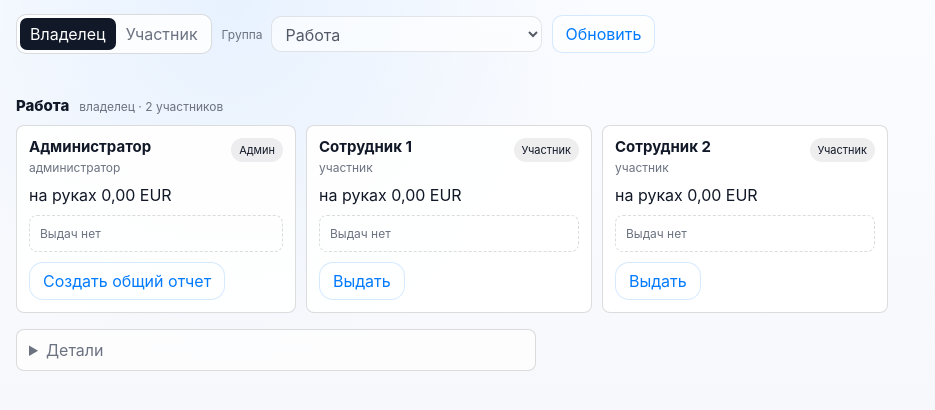
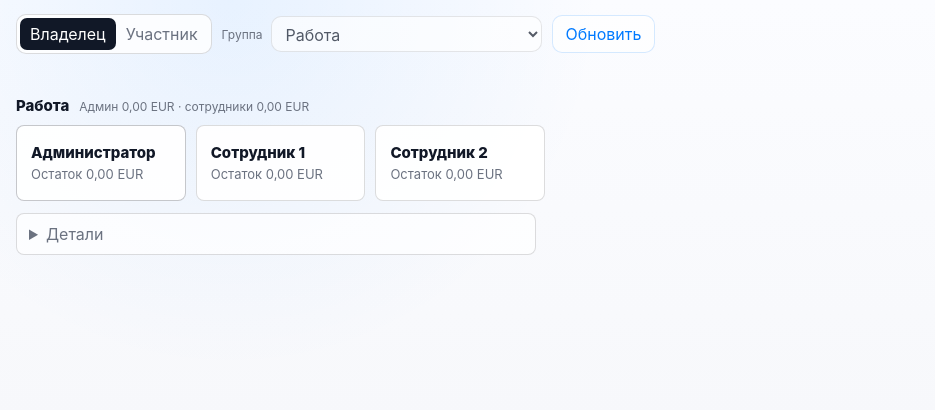
Before and after one commit to vetus-nauta/brkovic-ltd, a PHP site: page /captain-fin/index.html in a window 1280 px wide. Shown: the top 410 px of the page, without its empty margins (0-935 px from the left). Run offline with PHP 8.4, Linux system fonts and the light colour scheme.

Commit message:
Rebuild FinDesk as card-button board

```diff
--- a/captain-fin/CAPTAIN_FIN_MARKER.json
+++ b/captain-fin/CAPTAIN_FIN_MARKER.json
@@ -1,6 +1,6 @@
 {
   "project": "captain-fin",
-  "version": "2026.06.01-captain-fin-018",
+  "version": "2026.06.01-captain-fin-019",
   "canonical_repo": "git@github.com:vetus-nauta/captain-fin.git",
   "web_path": "https://brkovic.ltd/captain-fin/",
   "local_default_url": "http://127.0.0.1:18787/",
--- a/captain-fin/api/index.php
+++ b/captain-fin/api/index.php
@@ -12,7 +12,7 @@ session_set_cookie_params([
 ]);
 session_start();
 
-const APP_VERSION = '2026.06.01-captain-fin-018';
+const APP_VERSION = '2026.06.01-captain-fin-019';
 const AUTH_BASE = 'https://brkovic.ltd/api';
 const STORAGE_DIR = __DIR__ . '/../storage';
 const REPORTS_DIR = STORAGE_DIR . '/reports';
--- a/captain-fin/assets/app.css
+++ b/captain-fin/assets/app.css
@@ -188,28 +188,18 @@ input, textarea, select {
   text-overflow: ellipsis;
   white-space: nowrap;
 }
-.fd-group-row {
+.fd-card-board {
   display: grid;
-  grid-template-columns: minmax(230px, 280px) minmax(0, 1fr);
+  grid-template-columns: repeat(auto-fill, minmax(168px, 1fr));
   gap: 10px;
-  align-items: stretch;
 }
-.fd-admin-slot {
-  min-width: 0;
-}
-.fd-participant-strip {
-  min-width: 0;
-  display: flex;
-  gap: 10px;
-  overflow-x: auto;
-  padding-bottom: 4px;
-  scroll-snap-type: x proximity;
-  -webkit-overflow-scrolling: touch;
-}
-.fd-card {
-  width: 100%;
-  min-height: 152px;
-  padding: 12px;
+.fd-person-button {
+  position: relative;
+  min-height: 76px;
+  display: grid;
+  align-content: center;
+  gap: 5px;
+  padding: 12px 14px;
   border: 1px solid var(--line);
   border-radius: 8px;
   background: rgba(255,255,255,.9);
@@ -217,17 +207,157 @@ input, textarea, select {
   box-shadow: none;
   text-align: left;
 }
-.fd-admin-card {
+.fd-person-button.admin {
+  border-color: rgba(17,24,39,.24);
+}
+.fd-card-name {
+  min-width: 0;
+  font-size: 15px;
+  font-weight: 760;
+  line-height: 1.2;
+  overflow: hidden;
+  text-overflow: ellipsis;
+  white-space: nowrap;
+}
+.fd-card-balance {
+  color: var(--muted);
+  font-size: 13px;
+  line-height: 1.2;
+}
+.fd-card-dots {
+  position: absolute;
+  right: 10px;
+  top: 10px;
+  display: inline-flex;
+  gap: 5px;
+}
+.fd-card-dot {
+  width: 8px;
+  height: 8px;
+  border-radius: 50%;
+}
+.fd-card-dot.orange { background: var(--orange); }
+.fd-card-dot.red { background: var(--red); }
+.fd-card-dot.green { background: var(--green); }
+.fd-card-view {
+  min-height: calc(100vh - 58px);
+  display: block;
+}
+.findesk-screen.card-open {
+  min-height: var(--app-height);
+}
+.findesk-screen.card-open .fd-topbar,
+.findesk-screen.card-open .fd-group-surface,
+.findesk-screen.card-open .fd-details {
+  display: none;
+}
+.fd-workspace {
+  min-height: calc(100vh - 36px);
+  display: grid;
+  align-content: start;
+  gap: 12px;
+}
+.fd-work-head {
+  position: sticky;
+  top: 0;
+  z-index: 3;
+  display: grid;
+  grid-template-columns: auto minmax(0, 1fr) auto;
+  align-items: center;
+  gap: 10px;
+  padding: 0 0 8px;
+  background: rgba(247,248,251,.94);
+  backdrop-filter: blur(18px);
+}
+.fd-work-head > div {
+  min-width: 0;
+  display: grid;
+  gap: 2px;
+}
+.fd-work-head strong {
+  overflow: hidden;
+  text-overflow: ellipsis;
+  white-space: nowrap;
+}
+.fd-work-head span {
+  color: var(--muted);
+  font-size: 12px;
+}
+.fd-work-head .fd-card-dots {
+  position: static;
+}
+.fd-work-actions {
+  display: flex;
+  flex-wrap: wrap;
+  gap: 8px;
+}
+.fd-work-grid {
+  display: grid;
+  grid-template-columns: repeat(auto-fit, minmax(260px, 1fr));
+  gap: 10px;
+}
+.fd-work-panel {
+  min-width: 0;
   display: grid;
   align-content: start;
   gap: 10px;
+  padding: 12px;
+  border: 1px solid var(--line);
+  border-radius: 8px;
+  background: rgba(255,255,255,.9);
 }
-.fd-person-card {
-  flex: 0 0 min(286px, 78vw);
+.fd-work-panel h3 {
+  margin: 0;
+  font-size: 14px;
+}
+.fd-work-empty {
+  color: var(--muted);
+  font-size: 13px;
+}
+.fd-report-state {
+  width: fit-content;
+  min-height: 24px;
+  display: inline-flex;
+  align-items: center;
+  padding: 4px 8px;
+  border-radius: 999px;
+  background: rgba(17,24,39,.07);
+  color: var(--ink);
+  font-size: 11px;
+}
+.fd-report-state.submitted {
+  background: rgba(255,149,0,.14);
+  color: #a94e00;
+}
+.fd-report-metrics {
   display: grid;
-  align-content: start;
-  gap: 10px;
-  scroll-snap-align: start;
+  gap: 5px;
+  color: var(--muted);
+  font-size: 13px;
+}
+.fd-report-metrics strong {
+  color: var(--ink);
+}
+.fd-report-note {
+  margin: 0;
+  color: var(--muted);
+  font-size: 13px;
+  line-height: 1.4;
+}
+.fd-child-list {
+  display: grid;
+  gap: 8px;
+}
+.fd-child-report {
+  min-height: 42px;
+  display: flex;
+  align-items: center;
+  justify-content: space-between;
+  gap: 8px;
+  border-radius: 8px;
+  background: rgba(17,24,39,.05);
+  color: var(--ink);
+  box-shadow: none;
 }
 .fd-card-head {
   display: flex;
@@ -784,19 +914,19 @@ input, textarea, select {
     display: grid;
     gap: 2px;
   }
-  .fd-group-row {
+  .fd-card-board {
+    grid-template-columns: repeat(2, minmax(0, 1fr));
+    gap: 8px;
+  }
+  .fd-person-button {
+    min-height: 70px;
+    padding: 11px 12px;
+  }
+  .fd-workspace {
+    min-height: calc(var(--app-height) - 20px);
+  }
+  .fd-work-grid {
     grid-template-columns: 1fr;
-  }
-  .fd-participant-strip {
-    margin: 0 -10px;
-    padding: 0 10px 6px;
-  }
-  .fd-admin-card,
-  .fd-person-card {
-    min-height: 138px;
-  }
-  .fd-person-card {
-    flex-basis: min(284px, 84vw);
   }
   .fd-detail-actions {
     display: grid;
--- a/captain-fin/assets/app.js
+++ b/captain-fin/assets/app.js
@@ -1,4 +1,4 @@
-const APP_VERSION = '2026.06.01-captain-fin-018';
+const APP_VERSION = '2026.06.01-captain-fin-019';
 const PUBLIC_WEB_APP_URL = 'https://brkovic.ltd/captain-fin/';
 const DRIVE_FOLDER_URL = 'https://drive.google.com/drive/folders/1x9m41AUYPocx7H0UezF_lZnFvzWO54zQ?usp=sharing';
 const $ = (id) => document.getElementById(id);
@@ -20,6 +20,7 @@ let finDeskMode = 'owner';
 let finDeskGroupId = null;
 let finDeskOpenPayouts = new Set();
 let finDeskIssueDraft = null;
+let finDeskActiveCard = null;
 
 function isMobileLayout() {
   return window.matchMedia('(max-width: 920px)').matches;
@@ -549,6 +550,34 @@ function newClientOperationId() {
   return `issue-${Date.now()}-${randomPart}`;
 }
 
+function balanceCurrent(person = {}) {
+  return firstValue(pick(person.balance || {}, ['current', 'current_amount']), 0);
+}
+
+function balanceCurrency(person = {}, fallback = 'EUR') {
+  return firstValue(pick(person.balance || {}, ['currency', 'ccy']), fallback);
+}
+
+function formatPersonBalance(person = {}, fallbackCurrency = 'EUR') {
+  return formatCurrency(balanceCurrent(person), balanceCurrency(person, fallbackCurrency));
+}
+
+function groupParticipantsBalance(group = {}) {
+  return (group.participants || []).reduce((sum, person) => {
+    const current = parseAmount(balanceCurrent(person));
+    return sum + (current === null ? 0 : current);
+  }, 0);
+}
+
+function renderFinDeskCardMarkers(person = {}) {
+  const markers = [];
+  const latest = (person.payouts || [])[0] || null;
+  if (person.liveSubmitted) markers.push('<span class="fd-card-dot orange" title="Отчет сдан"></span>');
+  if (latest?.status === 'pending') markers.push('<span class="fd-card-dot red" title="Ожидает подпись"></span>');
+  if (latest?.status === 'confirmed') markers.push('<span class="fd-card-dot green" title="Подписано"></span>');
+  return markers.length ? `<span class="fd-card-dots">${markers.join('')}</span>` : '';
+}
+
 function renderLiveMarker(person) {
   return person.liveSubmitted ? '<span class="fd-live-marker">Отчет сдан</span>' : '';
 }
@@ -615,44 +644,121 @@ function renderPayoutBlock(person) {
   `;
 }
 
-function renderAdminCard(group) {
-  const admin = group?.admin || normalizePerson({}, 'admin', 0);
-  const payoutBlock = finDeskMode === 'owner' ? renderPayoutBlock(admin) : '';
-  const finalizeAction = finDeskMode === 'owner'
-    ? '<div class="fd-card-actions"><button class="soft" type="button" id="fdFinalizeSession">Создать общий отчет</button></div>'
-    : '';
+function renderFinDeskCard(person, type, group) {
+  const label = type === 'admin' ? 'Администратор' : person.name;
   return `
-    <article class="fd-card fd-admin-card" role="button" tabindex="0" id="fdAdminCard">
-      <div class="fd-card-head">
-        <div class="fd-person-main">
-          <strong>${escapeAttr(admin.name)}</strong>
-          <span>${escapeAttr(admin.meta || group?.name || 'Администратор группы')}</span>
-        </div>
-        <span class="fd-role-chip">Админ</span>
-      </div>
-      ${renderBalanceLine(admin)}
-      ${renderLiveMarker(admin)}
-      ${payoutBlock}
-      ${finalizeAction}
-    </article>
+    <button class="fd-person-button ${type === 'admin' ? 'admin' : 'participant'}" type="button" data-fd-open-card="${type}" data-fd-open-person="${escapeAttr(person.id)}">
+      <span class="fd-card-name">${escapeAttr(label)}</span>
+      <span class="fd-card-balance">Остаток ${formatPersonBalance(person, group.currency)}</span>
+      ${renderFinDeskCardMarkers(person)}
+    </button>
   `;
 }
 
-function renderParticipantCard(person) {
+function renderFinDeskBoard(group) {
+  const cards = [];
+  if (finDeskMode === 'owner') cards.push(renderFinDeskCard(group.admin, 'admin', group));
+  (group.participants || []).forEach((person) => cards.push(renderFinDeskCard(person, 'participant', group)));
+  return cards.length ? cards.join('') : '<div class="empty-list">В этой активной группе пока нет доступных участников.</div>';
+}
+
+function reportFromPerson(person = {}) {
+  return firstValue(pick(person.raw || {}, ['report', 'live_report', 'liveReport', 'current_report', 'currentReport']), {});
+}
+
+function renderLiveReportPanel(person = {}, title = 'Отчет из быстрых записей') {
+  const report = reportFromPerson(person);
+  const entries = asCollection(report.entries);
+  const computed = report.computed || {};
+  const hasReport = entries.length || person.liveSubmitted || report.notes;
+  if (!hasReport) {
+    return `
+      <section class="fd-work-panel">
+        <h3>${escapeAttr(title)}</h3>
+        <div class="fd-work-empty">Отчет еще не сдан.</div>
+      </section>
+    `;
+  }
   return `
-    <article class="fd-card fd-person-card" data-fd-person="${escapeAttr(person.id)}" tabindex="0">
-      <div class="fd-card-head">
-        <div class="fd-person-main">
-          <strong>${escapeAttr(person.name)}</strong>
-          <span>${escapeAttr(person.meta || person.role || 'participant')}</span>
+    <section class="fd-work-panel">
+      <h3>${escapeAttr(title)}</h3>
+      <div class="fd-report-state ${person.liveSubmitted ? 'submitted' : ''}">${person.liveSubmitted ? 'Сдан' : 'В работе'}</div>
+      <div class="fd-report-metrics">
+        <span>Приход ${formatCurrency(computed.income ?? 0, balanceCurrency(person))}</span>
+        <span>Расход ${formatCurrency(computed.expense ?? 0, balanceCurrency(person))}</span>
+        <strong>Остаток ${formatCurrency(computed.current ?? balanceCurrent(person), balanceCurrency(person))}</strong>
+      </div>
+      ${report.notes ? `<p class="fd-report-note">${escapeAttr(String(report.notes).slice(0, 180))}</p>` : ''}
+    </section>
+  `;
+}
+
+function renderAdminChildrenPanel(group) {
+  const submitted = (group.participants || []).filter((person) => person.liveSubmitted);
+  if (!submitted.length) {
+    return `
+      <section class="fd-work-panel">
+        <h3>Отчеты сотрудников</h3>
+        <div class="fd-work-empty">Сданных отчетов пока нет.</div>
+      </section>
+    `;
+  }
+  return `
+    <section class="fd-work-panel">
+      <h3>Отчеты сотрудников</h3>
+      <div class="fd-child-list">
+        ${submitted.map((person) => `
+          <button class="fd-child-report" type="button" data-fd-open-card="participant" data-fd-open-person="${escapeAttr(person.id)}">
+            <span>${escapeAttr(person.name)}</span>
+            <strong>${formatPersonBalance(person, group.currency)}</strong>
+          </button>
+        `).join('')}
+      </div>
+    </section>
+  `;
+}
+
+function activeFinDeskPerson(group) {
+  if (!finDeskActiveCard) return null;
+  if (finDeskActiveCard.type === 'admin') return group.admin;
+  return (group.participants || []).find((person) => person.id === finDeskActiveCard.id) || null;
+}
+
+function renderFinDeskCardView(group) {
+  const person = activeFinDeskPerson(group);
+  if (!person) return '';
+  const isAdmin = finDeskActiveCard.type === 'admin';
+  const title = isAdmin ? 'Администратор' : person.name;
+  const issueAction = !isAdmin && finDeskMode === 'owner'
+    ? `<button type="button" data-fd-issue="${escapeAttr(person.id)}">Выдать деньги</button>`
+    : '';
+  const finalizeAction = isAdmin && finDeskMode === 'owner'
+    ? '<button type="button" id="fdFinalizeSession">Создать и утвердить общий отчет</button>'
+    : '';
+  const payoutPanel = !isAdmin
+    ? `<section class="fd-work-panel"><h3>Выдачи</h3>${renderPayoutBlock(person)}</section>`
+    : '';
+  const childrenPanel = isAdmin && finDeskMode === 'owner' ? renderAdminChildrenPanel(group) : '';
+  return `
+    <div class="fd-workspace">
+      <header class="fd-work-head">
+        <button class="soft" type="button" id="fdBackToBoard">Назад</button>
+        <div>
+          <strong>${escapeAttr(title)}</strong>
+          <span>${formatPersonBalance(person, group.currency)}</span>
         </div>
-        <span class="fd-role-chip">Участник</span>
+        ${renderFinDeskCardMarkers(person)}
+      </header>
+      <div class="fd-work-actions">
+        ${issueAction}
+        ${finalizeAction}
       </div>
-      ${renderBalanceLine(person)}
-      ${renderLiveMarker(person)}
-      ${renderPayoutBlock(person)}
-      ${finDeskMode === 'owner' ? `<div class="fd-card-actions"><button class="soft" type="button" data-fd-issue="${escapeAttr(person.id)}">Выдать</button></div>` : ''}
-    </article>
+      <div class="fd-work-grid">
+        ${renderLiveReportPanel(person, isAdmin ? 'Мой отчет' : 'Отчет сотрудника')}
+        ${payoutPanel}
+        ${childrenPanel}
+      </div>
+    </div>
   `;
 }
 
@@ -740,6 +846,22 @@ async function finalizeFinDeskSession() {
 }
 
 function bindFinDeskCards() {
+  document.querySelectorAll('[data-fd-open-card]').forEach((button) => {
+    button.addEventListener('click', (event) => {
+      event.preventDefault();
+      event.stopPropagation();
+      finDeskActiveCard = {
+        type: button.dataset.fdOpenCard || 'participant',
+        id: button.dataset.fdOpenPerson || ''
+      };
+      renderFinDesk();
+    });
+  });
+  const backButton = $('fdBackToBoard');
+  if (backButton) backButton.addEventListener('click', () => {
+    finDeskActiveCard = null;
+    renderFinDesk();
+  });
   document.querySelectorAll('[data-fd-payout-toggle]').forEach((button) => {
     button.addEventListener('click', (event) => {
       event.preventDefault();
@@ -774,31 +896,6 @@ function bindFinDeskCards() {
     event.stopPropagation();
     finalizeFinDeskSession().catch((error) => setFinDeskStatus(error.message));
   });
-  document.querySelectorAll('[data-fd-person]').forEach((card) => {
-    const selectCard = () => setFinDeskStatus(`Участник выбран: ${card.querySelector('strong')?.textContent || card.dataset.fdPerson}`);
-    card.addEventListener('click', (event) => {
-      if (event.target.closest('button')) return;
-      selectCard();
-    });
-    card.addEventListener('keydown', (event) => {
-      if (event.key !== 'Enter' && event.key !== ' ') return;
-      event.preventDefault();
-      selectCard();
-    });
-  });
-  const adminCard = $('fdAdminCard');
-  if (adminCard) {
-    const selectAdmin = () => setFinDeskStatus('Администратор группы выбран.');
-    adminCard.addEventListener('click', (event) => {
-      if (event.target.closest('button')) return;
-      selectAdmin();
-    });
-    adminCard.addEventListener('keydown', (event) => {
-      if (event.key !== 'Enter' && event.key !== ' ') return;
-      event.preventDefault();
-      selectAdmin();
-    });
-  }
 }
 
 function renderFinDesk() {
@@ -813,18 +910,22 @@ function renderFinDesk() {
     finDeskGroupId = group.id;
     $('fdGroupSelect').value = group.id;
     $('finDeskTitle').textContent = group.name;
-    $('fdGroupMeta').textContent = `${finDeskMode === 'owner' ? 'владелец' : 'участник'} · ${group.participants.length} участников`;
-    $('fdAdminSlot').innerHTML = renderAdminCard(group);
-    $('fdParticipantStrip').innerHTML = group.participants.length
-      ? group.participants.map(renderParticipantCard).join('')
-      : '<div class="empty-list">В этой активной группе пока нет участников.</div>';
+    $('fdGroupMeta').textContent = `Админ ${formatPersonBalance(group.admin, group.currency)} · сотрудники ${formatCurrency(groupParticipantsBalance(group), group.currency)}`;
+    if (finDeskActiveCard && !activeFinDeskPerson(group)) finDeskActiveCard = null;
+    $('finDeskScreen').classList.toggle('card-open', Boolean(finDeskActiveCard));
+    $('fdCardBoard').innerHTML = renderFinDeskBoard(group);
+    $('fdCardView').innerHTML = finDeskActiveCard ? renderFinDeskCardView(group) : '';
+    $('fdCardView').classList.toggle('hidden', !finDeskActiveCard);
   } else {
     $('finDeskTitle').textContent = 'Активная группа';
     $('fdGroupMeta').textContent = 'Данные группы не найдены';
-    $('fdAdminSlot').innerHTML = '<div class="fd-card fd-payout-empty">Карточка администратора недоступна.</div>';
-    $('fdParticipantStrip').innerHTML = '<div class="empty-list">Активная группа не найдена.</div>';
+    finDeskActiveCard = null;
+    $('finDeskScreen').classList.remove('card-open');
+    $('fdCardBoard').innerHTML = '<div class="empty-list">Активная группа не найдена.</div>';
+    $('fdCardView').innerHTML = '';
+    $('fdCardView').classList.add('hidden');
   }
-  if ($('fdDetails')) $('fdDetails').classList.toggle('hidden', finDeskMode !== 'owner');
+  if ($('fdDetails')) $('fdDetails').classList.toggle('hidden', finDeskMode !== 'owner' || Boolean(finDeskActiveCard));
   document.querySelectorAll('[data-fd-mode]').forEach((button) => {
     button.classList.toggle('active', button.dataset.fdMode === finDeskMode);
   });
@@ -1241,11 +1342,13 @@ $('fdIssueBackdrop').addEventListener('click', closeFinDeskIssueDialog);
 $('fdGroupSelect').addEventListener('change', () => {
   finDeskGroupId = $('fdGroupSelect').value;
   finDeskOpenPayouts = new Set();
+  finDeskActiveCard = null;
   renderFinDesk();
 });
 document.querySelectorAll('[data-fd-mode]').forEach((button) => {
   button.addEventListener('click', async () => {
     finDeskMode = button.dataset.fdMode || 'owner';
+    finDeskActiveCard = null;
     if (window.localStorage) window.localStorage.setItem('captain-fin-v2-mode', finDeskMode);
     renderFinDesk();
     try {
--- a/captain-fin/index.html
+++ b/captain-fin/index.html
@@ -10,7 +10,7 @@
   <link rel="manifest" href="manifest.webmanifest">
   <link rel="icon" href="assets/icon.svg">
   <link rel="apple-touch-icon" href="assets/icon.svg">
-  <link rel="stylesheet" href="assets/app.css?v=2026.06.01-captain-fin-018">
+  <link rel="stylesheet" href="assets/app.css?v=2026.06.01-captain-fin-019">
   <title>Captain Fin</title>
 </head>
 <body>
@@ -49,11 +49,10 @@
           <strong id="finDeskTitle">Активная группа</strong>
           <span id="fdGroupMeta">Загрузка</span>
         </div>
-        <div class="fd-group-row">
-          <div class="fd-admin-slot" id="fdAdminSlot"></div>
-          <div class="fd-participant-strip" id="fdParticipantStrip"></div>
-        </div>
+        <div class="fd-card-board" id="fdCardBoard"></div>
       </section>
+
+      <section class="fd-card-view hidden" id="fdCardView"></section>
 
       <details class="fd-details" id="fdDetails">
         <summary>Детали</summary>
@@ -188,6 +187,6 @@
       </form>
     </section>
   </div>
-  <script src="assets/app.js?v=2026.06.01-captain-fin-018"></script>
+  <script src="assets/app.js?v=2026.06.01-captain-fin-019"></script>
 </body>
 </html>
```
